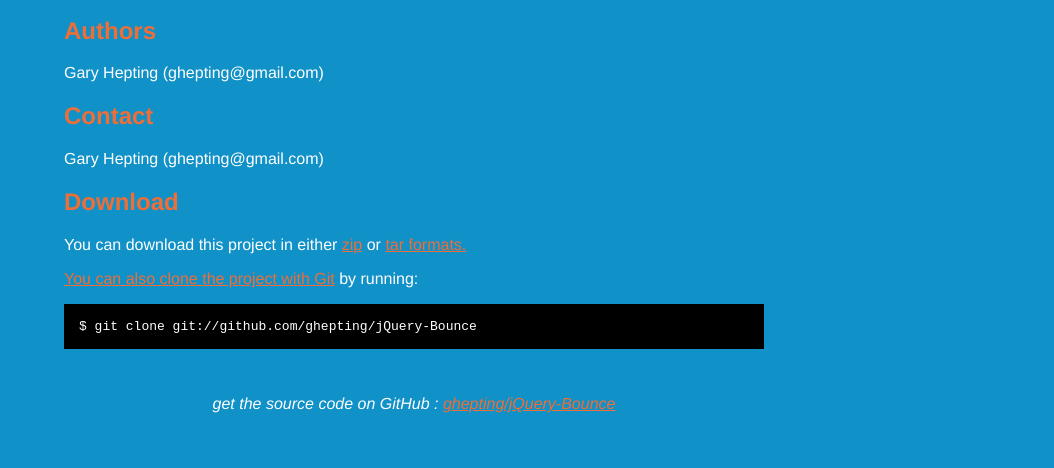
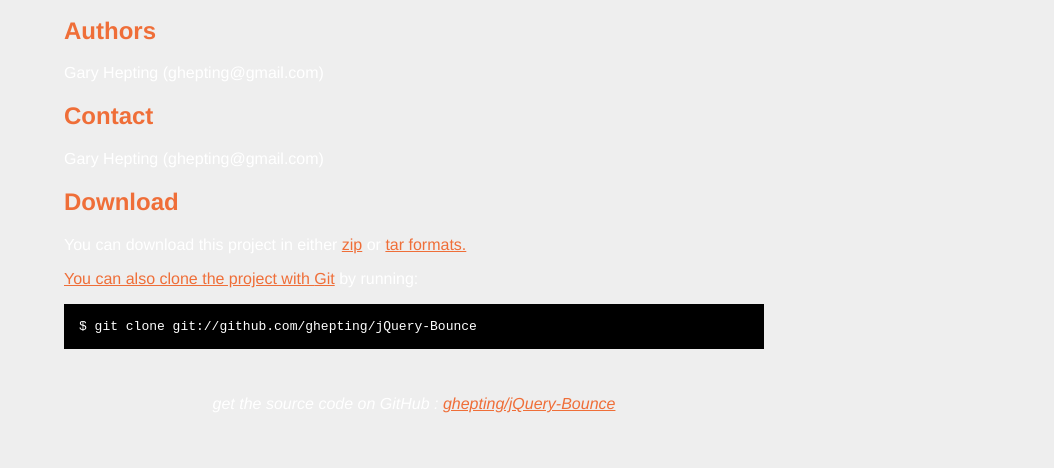
Before and after one commit to dingledow/jquery-bounce, a plain HTML site: page index.html in a window 1280 px wide. Shown: the part 332-800 px from the top of the page, without its empty margins (226-1280 px from the left). Drawn offline with Linux system fonts and the light colour scheme.

Commit message:
revised bg color

```diff
--- a/index.html
+++ b/index.html
@@ -8,7 +8,7 @@
   <style type="text/css">
     body {
       margin-top: 1.0em;
-      background-color: #1091c7;
+      background-color: #eee;
       font-family: Helvetica, Arial, FreeSans, san-serif;
       color: #ffffff;
     }
```
